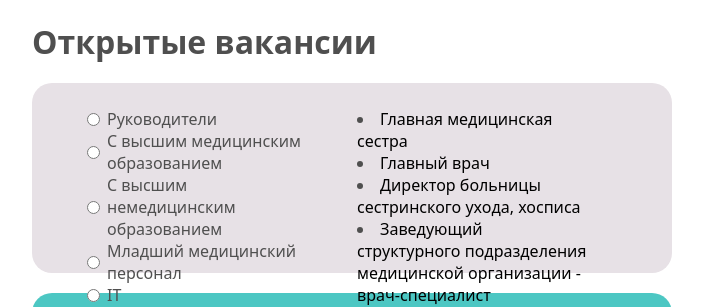
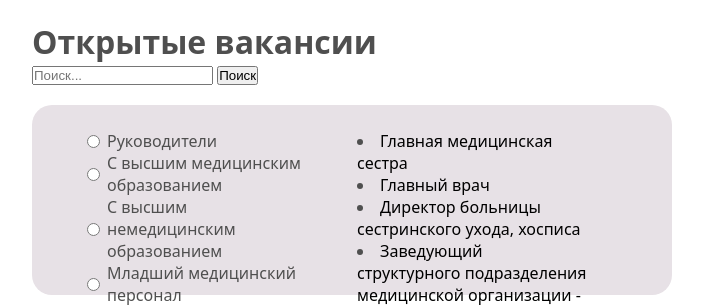
Before and after one commit to gambit515/Or_God_with_us, a Django app: page /main/ in a window 1280 px wide. Shown: the part 110-417 px from the top of the page, without its empty margins (288-991 px from the left). Run offline with Django 4.2, Linux system fonts and the light colour scheme; data comes from the database, SQL or seed files in the repository.

Commit message:
обнова шапки

```diff
--- a/SpecialistSyte/main/templates/main/aboutUs.html
+++ b/SpecialistSyte/main/templates/main/aboutUs.html
@@ -19,6 +19,9 @@
                 </li>
                 <li>
                     <a href="{% url 'about' %}" class="about request-link">О нас</a>
+                </li>
+                <li>
+                    <a href="{% url 'main' %}">Найти вакансию</a>
                 </li>
             </ul>
         </div>
--- a/SpecialistSyte/main/templates/main/main.html
+++ b/SpecialistSyte/main/templates/main/main.html
@@ -24,15 +24,20 @@
             </ul>
         </div>
     </header>
+
     <main class="main">
         <div class="container">
             <h1 class="open-vacan">Открытые вакансии</h1>
+            <form method="get">
+                <input type="text" name="q" placeholder="Поиск..." value="{{ query }}">
+                <button type="submit">Поиск</button>
+            </form>
             <div class="aside-menu">
                 <div class="menu__categories">
                    <! <ul class="menu__categories-list">
 
                         <li class="menu__categories-list-item">
-                            <input type="radio" name="category" id="category1" data-category="1">
+                            <input type="radio" name="category" id="category1" data-category="1" >
                             <label for="category1">Руководители</label>
                         </li>
                         <li class="menu__categories-list-item">
--- a/SpecialistSyte/main/templates/main/o-nas.html
+++ b/SpecialistSyte/main/templates/main/o-nas.html
@@ -33,6 +33,9 @@
                 <li>
                     <a href="{% url 'main' %}">Найти вакансию</a>
                 </li>-->
+                <li>
+                    <a href="{% url 'main' %}">Найти вакансию</a>
+                </li>
             </ul>
         </div>
     </header>
```
